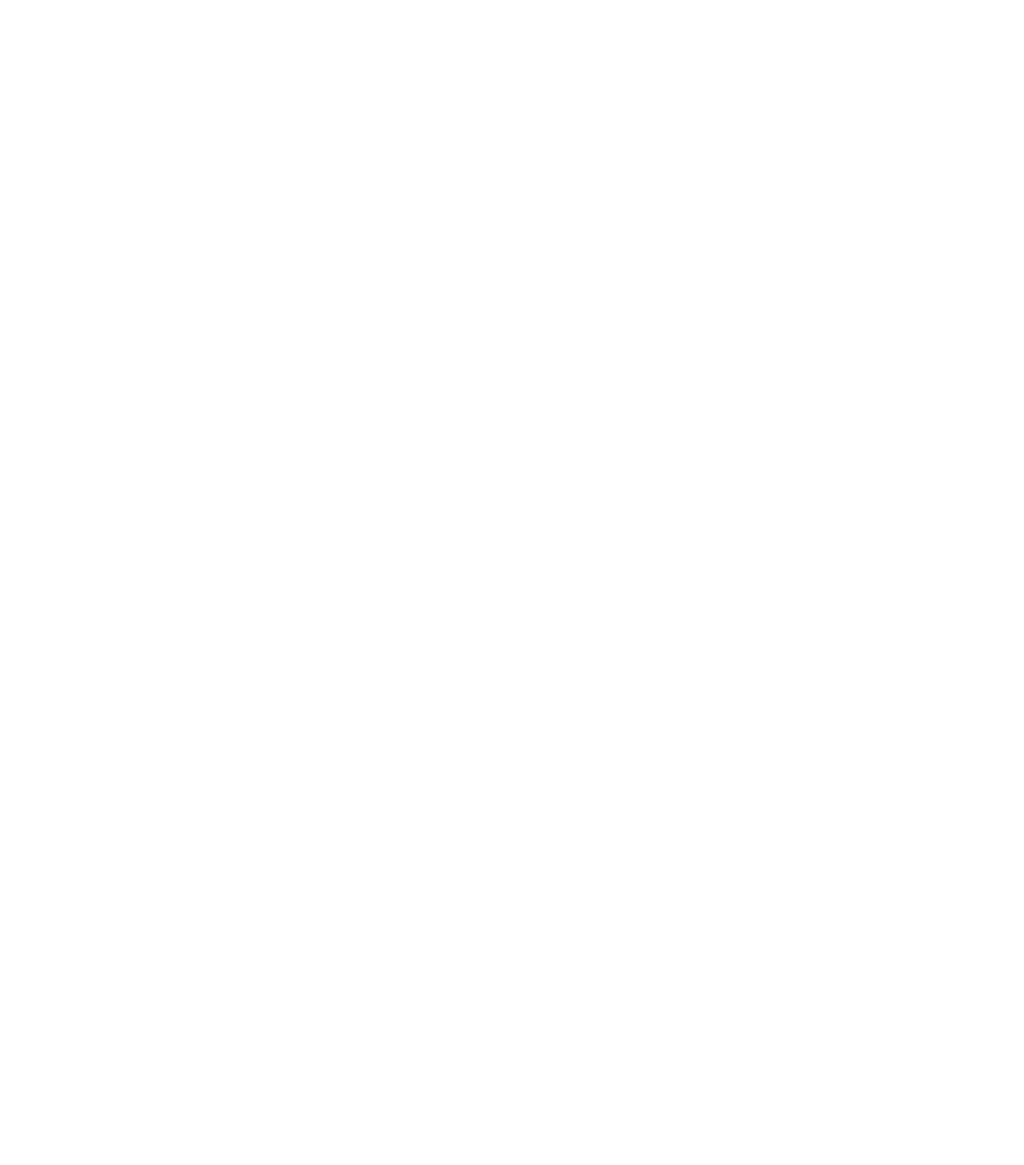
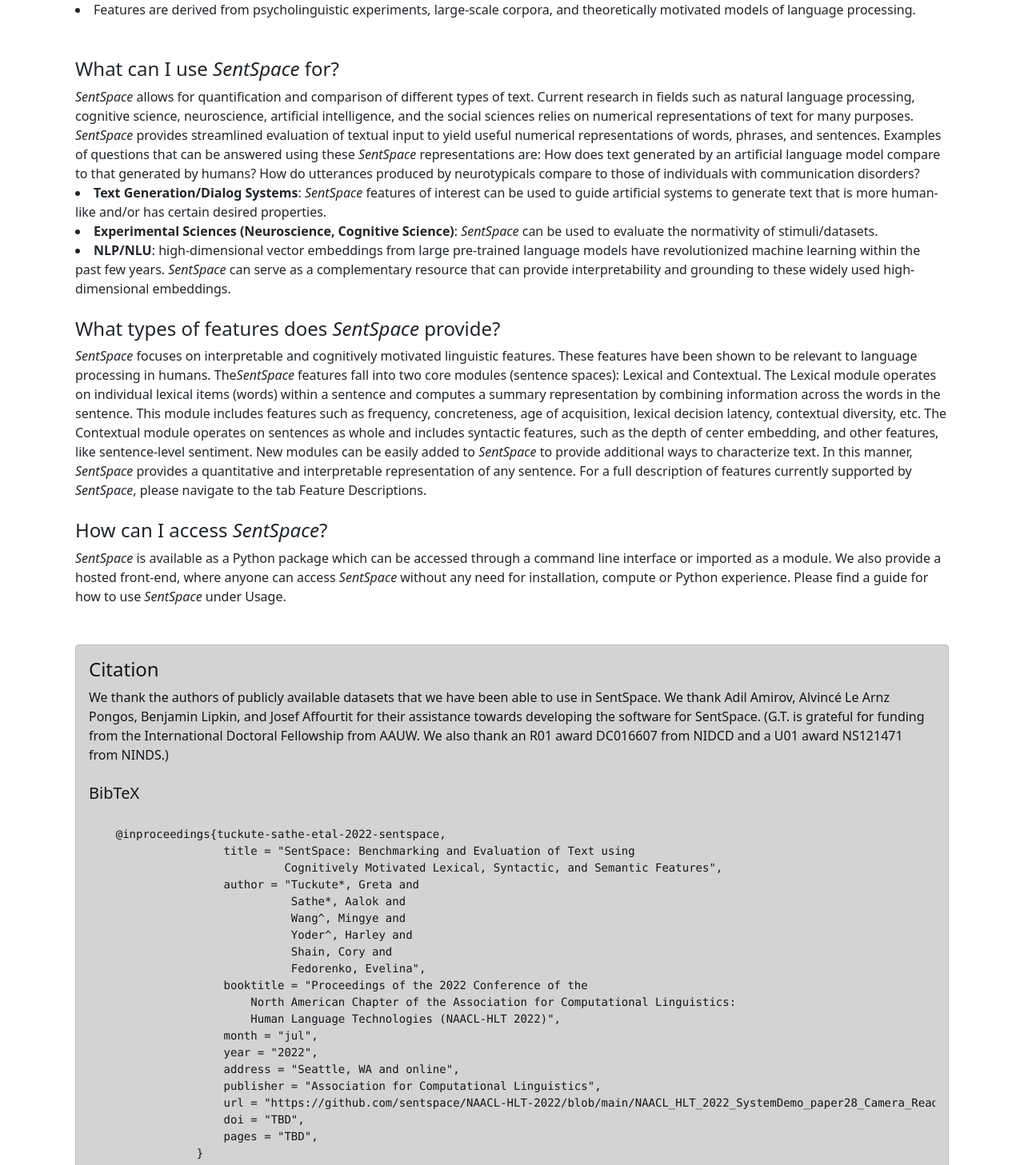
Before and after one commit to evlabwebapps/sentspace-web, a React (Create React App) app: page /#/ in a window 1280 px wide. Shown: the part 253-1710 px from the top of the page at 80% size. Before the commit the page ends 800 px from the top, so only its background shows below. Built offline with nearby package versions, Linux system fonts and the light colour scheme.

Commit message:
add description and citation text

```diff
--- a/src/pages/Home.jsx
+++ b/src/pages/Home.jsx
@@ -1,23 +1,141 @@
 import React from "react";
-import {Container} from "react-bootstrap";
+import { Container } from "react-bootstrap";
 
+
+const citation_text = `
+    @inproceedings{tuckute-sathe-etal-2022-sentspace,
+                    title = "SentSpace: Benchmarking and Evaluation of Text using
+                             Cognitively Motivated Lexical, Syntactic, and Semantic Features",
+                    author = "Tuckute*, Greta and
+                              Sathe*, Aalok and
+                              Wang^, Mingye and
+                              Yoder^, Harley and
+                              Shain, Cory and
+                              Fedorenko, Evelina",
+                    booktitle = "Proceedings of the 2022 Conference of the
+                        North American Chapter of the Association for Computational Linguistics:
+                        Human Language Technologies (NAACL-HLT 2022)",
+                    month = "jul",
+                    year = "2022",
+                    address = "Seattle, WA and online",
+                    publisher = "Association for Computational Linguistics",
+                    url = "https://github.com/sentspace/NAACL-HLT-2022/blob/main/NAACL_HLT_2022_SystemDemo_paper28_Camera_Ready.pdf",
+                    doi = "TBD",
+                    pages = "TBD",
+                }
+`
 
 export default function Home() {
     return (
         <Container>
             {/* <h2>SentSpace</h2> */}
 
+
+
+            <h4>What is <i>SentSpace</i>?</h4>
+
+            <i>SentSpace</i> is an open and easy-to-use tool for characterizing text using diverse features
+            related to how humans process and understand language.
+
+            <li> <i>SentSpace</i> is a modular, open-source framework for streamlined evaluation of text. </li>
+            <li> <i>SentSpace</i> characterizes textual input using cognitively motivated lexical, syntactic, and semantic features computed at the token- as well as phrase- and sentence level. </li>
+            <li> Features are derived from psycholinguistic experiments, large-scale corpora, and theoretically motivated models of language processing. </li>
+
+
+            <br /> <br />
+            <h4> What can I use <i>SentSpace</i> for? </h4>
+
+            <i>SentSpace</i> allows for quantification and comparison of different types of text. Current
+            research in fields such as natural language processing, cognitive science, neuroscience,
+            artificial intelligence, and the social sciences relies on numerical representations of
+            text for many purposes. <i>SentSpace</i> provides streamlined evaluation of textual input to
+            yield useful numerical representations of words, phrases, and sentences.
+
+            Examples of questions that can be answered using these <i>SentSpace</i> representations are:
+            How does text generated by an artificial language model compare to that generated by
+            humans? How do utterances produced by neurotypicals compare to those of individuals with
+            communication disorders?
+
+            <li><b>Text Generation/Dialog Systems</b>: <i>SentSpace</i> features of interest can be used to guide artificial
+            systems to generate text that is more human-like and/or has certain desired properties.</li>
+            <li><b>Experimental Sciences (Neuroscience, Cognitive Science)</b>: <i>SentSpace</i> can be used to evaluate the
+            normativity of stimuli/datasets.</li>
+            <li><b>NLP/NLU</b>: high-dimensional vector embeddings from large pre-trained
+            language models have revolutionized machine learning within the past few years. <i>SentSpace</i> can serve
+            as a complementary resource that can provide interpretability and grounding to these widely used
+            high-dimensional embeddings.</li>
+
+
+            <br />
+
+            <h4>What types of features does <i>SentSpace</i> provide?</h4>
+
+            <i>SentSpace</i> focuses on interpretable and cognitively motivated linguistic features.
+            These features have been shown to be relevant to language processing in humans.  The
+            <i>SentSpace</i> features fall into two core modules (sentence spaces): Lexical and
+            Contextual.
+
+            The Lexical module operates on individual lexical items (words) within a sentence and computes a
+            summary representation by combining information across the words in the sentence. This module
+            includes features such as frequency, concreteness, age of acquisition, lexical decision latency,
+            contextual diversity, etc.
+
+            The Contextual module operates on sentences as whole and includes syntactic features,
+            such as the depth of center embedding, and other features, like sentence-level
+            sentiment.
+
+            New modules can be easily added to <i>SentSpace</i> to provide additional ways to characterize
+            text.  In this manner, <i>SentSpace</i> provides a quantitative and interpretable
+            representation of any sentence.  For a full description of features currently supported
+            by <i>SentSpace</i>, please navigate to the tab Feature Descriptions.
+
+
+            <br /> <br />
+            <h4> How can I access <i>SentSpace</i>?  </h4>
+
+            <i>SentSpace</i> is available as a Python package which can be accessed through a command line
+            interface or imported as a module. We also provide a hosted front-end, where anyone can
+            access <i>SentSpace</i> without any need for installation, compute or Python experience.  Please
+            find a guide for how to use <i>SentSpace</i> under Usage.
+
+
+            <br />
+            <br /> <br />
             <div className="alert alert-dark">
                 <h4 className="alert-heading">Citation</h4>
-                    <b>SentSpace: Benchmarking and Evaluation of Text using Cognitively Motivated Lexical, Syntactic,
-                    and Semantic Features.</b>
-                    <br />
-                    Tuckute G*, Sathe A*, Wang M^, Yoder H^, Shain C, and
-                    Fedorenko E.
-                    Annual Meeting of the North American Association for Computational
-                    Linguistics (NAACL 2022), Seattle, WA. [
+
+                We thank the authors of publicly available datasets that we have been able to use in
+                SentSpace.
+                We thank Adil Amirov, Alvincé Le Arnz Pongos, Benjamin Lipkin, and Josef Affourtit
+                for their assistance towards developing the software for SentSpace.
+
+                (G.T. is grateful for funding from the International Doctoral Fellowship from AAUW.
+                We also thank an R01 award DC016607 from NIDCD and a U01 award NS121471 from NINDS.)
+
+                <br />
+                <br />
+
+                <h5> BibTeX </h5>
+
+                <pre>
+                {citation_text}
+                </pre>
+
+
+                <br />
+
+                <h5> APA/other </h5>
+
+                Tuckute G.*, Sathe A.*, Wang M.^, Yoder H.^, Shain C., and Fedorenko E.
+                <b> SentSpace: Benchmarking and Evaluation of Text using Cognitively Motivated
+                    Lexical, Syntactic, and Semantic Features.
+                </b> &nbsp;
+                Annual Meeting of the North American Association for Computational
+                Linguistics (NAACL 2022), Seattle, WA. [
                     <a href="https://sentspace.github.io/sentspace">github</a>,
-                    <a href="https://github.com/sentspace/NAACL-HLT-2022/blob/main/NAACL_HLT_2022_SystemDemo_paper28_Camera_Ready.pdf"> paper</a>]
+                    <a href="https://github.com/sentspace/NAACL-HLT-2022/blob/main/NAACL_HLT_2022_SystemDemo_paper28_Camera_Ready.pdf"> paper</a>,
+                    <a href="https://github.com/sentspace/NAACL-HLT-2022/blob/main/sentspace-NAACL2022-poster.pdf"> poster</a>
+                ]
             </div>
 
             {/* <div className="alert alert-dark">
```
